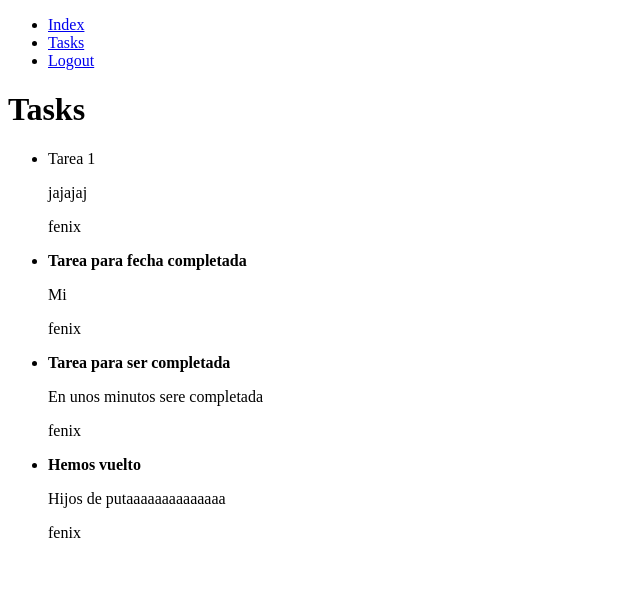
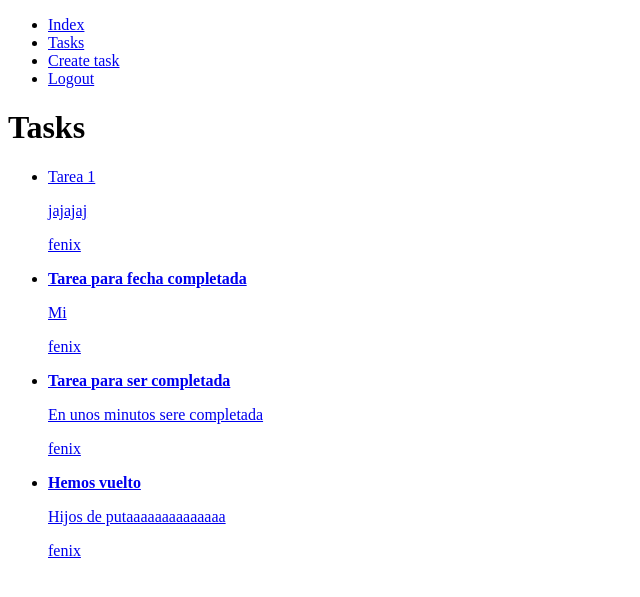
Before and after one commit to Baxxter7/Django-auth-crud, a Django app: page /tasks/ in a window 1280 px wide. Shown: the top 597 px of the page, without its empty margins (0-640 px from the left). Run offline with Django 4.2, Linux system fonts and the light colour scheme; a user stored in the database is signed in; data comes from the database, SQL or seed files in the repository; both versions use the stored data as it was after the commit.

Commit message:
Mostrar detalles de una tarea especifica

```diff
--- a/djangocrud/urls.py
+++ b/djangocrud/urls.py
@@ -24,5 +24,6 @@ urlpatterns = [
     path('tasks/', views.tasks, name='tasks'),
     path('logout/', views.signout, name='logout'),
     path('login/', views.signin, name='login'),
-    path('tasks/create', views.create_task, name='create_task')
+    path('tasks/create', views.create_task, name='create_task'),
+    path('tasks/<int:task_id>', views.task_detail, name='task_detail') #lleva id
 ]
--- a/tasks/Templates/base.html
+++ b/tasks/Templates/base.html
@@ -15,11 +15,16 @@
       <li>
         <a href="{% url 'index' %}">Index</a>
       </li>
+
+      {% if user.is_authenticated %}
       <li>
         <a href="{% url 'tasks' %}">Tasks</a>
       </li>
 
-      {% if user.is_authenticated %}
+      <li>
+        <a href="{% url 'create_task' %}">Create task</a>
+      </li>
+
       <li>
         <a href="{% url 'logout' %}">Logout</a>
       </li>
--- a/tasks/Templates/tasks.html
+++ b/tasks/Templates/tasks.html
@@ -5,6 +5,7 @@
   {% for task in tasks %}
     <ul>
       <li>
+        <a href="{% url 'task_detail' task.id %}">
           {% if task.important %}
           <strong>{{task.title}}</strong>
           {% else %}
@@ -12,6 +13,8 @@
           {% endif %}
           <p>{{task.description}}</p>
           <p>{{task.user.username}}</p>
+        </a>
+
       </li>
     </ul>
   {% endfor %}
--- a/tasks/views.py
+++ b/tasks/views.py
@@ -1,4 +1,4 @@
-from django.shortcuts import render, redirect
+from django.shortcuts import render, redirect, get_object_or_404
 from django.contrib.auth.forms import UserCreationForm, AuthenticationForm
 from django.contrib.auth.models import User
 from django.contrib.auth import login, logout, authenticate
@@ -48,6 +48,11 @@ def tasks(request):
         'tasks': tasks
     })
 
+def task_detail(request, task_id):
+    get_task = get_object_or_404(Task, id = task_id)
+    return render(request, 'task_detail.html', {
+        'task': get_task
+    })
 
 def create_task(request):
     if request.method == "GET":
```
Also changed, not shown: tasks/Templates/task_detail.html (added, +8 -0 lines), db.sqlite3. Lines whose indentation alone changed are shown as unchanged.
